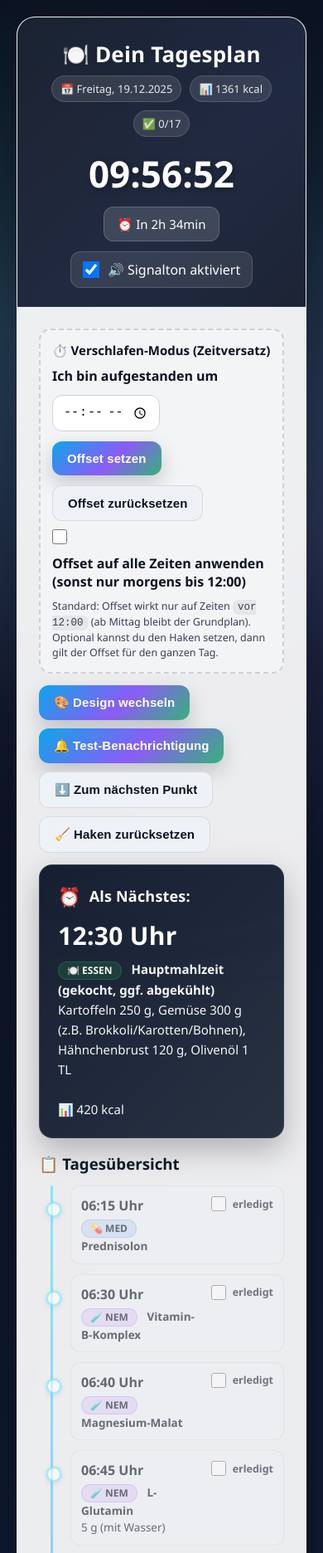
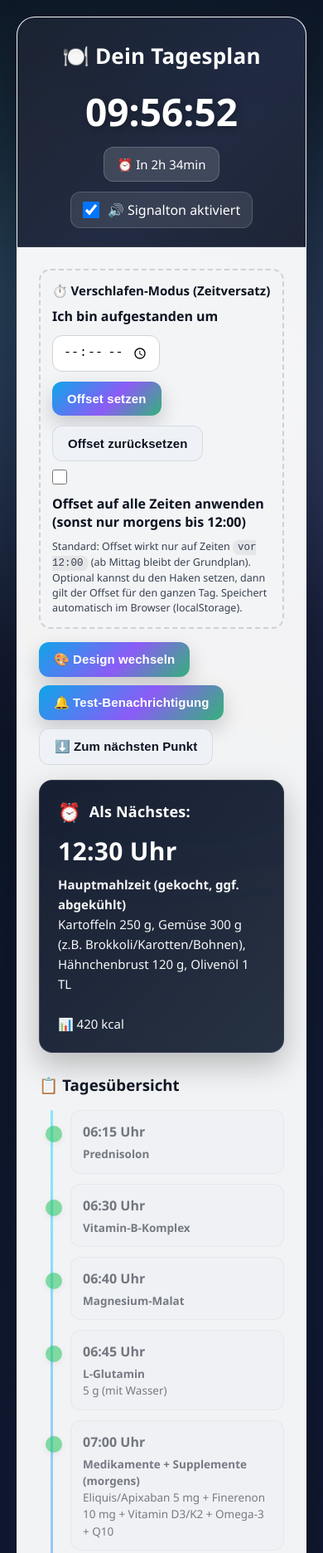
Before and after one commit to harwie1962/tagesplan, a plain HTML site: page index.html in a window 390 px wide. Shown: the top 1872 px of the page at 83% size. Drawn offline with Linux system fonts and the light colour scheme.

Commit message:
Update index.html

```diff
--- a/index.html
+++ b/index.html
@@ -8,7 +8,7 @@
   <style>
     * { margin:0; padding:0; box-sizing:border-box; }
 
-    /* ========= THEME: DEFAULT (dunkel/technisch) ========= */
+    /* ========= THEME: DEFAULT (ruhiger, technisch) ========= */
     body{
       font-family:'Segoe UI',Tahoma,Geneva,Verdana,sans-serif;
       background:
@@ -20,28 +20,30 @@
       padding:20px;
       color:#eaf0ff;
       transition:background .5s ease;
+      -webkit-font-smoothing: antialiased;
+      -moz-osx-font-smoothing: grayscale;
     }
 
-    /* ========= THEME: MEDICAL (GRÜN) – BEIBEHALTEN ========= */
+    /* ========= THEME: MEDICAL (GRÜN) – UNVERÄNDERT ========= */
     body.medical{
       background:linear-gradient(135deg,#e8f5e9 0%,#c8e6c9 100%);
       color:#102014;
     }
 
+    /* WICHTIG: backdrop-filter raus -> deutlich flüssiger */
     .container{
       max-width:820px;
       margin:0 auto;
-      background:rgba(255,255,255,.92);
+      background:rgba(255,255,255,.95);
       border-radius:22px;
-      box-shadow:0 20px 60px rgba(0,0,0,.35);
+      box-shadow:0 14px 40px rgba(0,0,0,.28);
       overflow:hidden;
-      border:1px solid rgba(255,255,255,.14);
-      backdrop-filter: blur(10px);
+      border:1px solid rgba(255,255,255,.10);
     }
     body.medical .container{
       background:#fff;
       border:0;
-      backdrop-filter:none;
+      box-shadow:0 20px 60px rgba(0,0,0,.30);
     }
 
     .header{
@@ -50,7 +52,7 @@
         radial-gradient(900px 260px at 15% 0%, rgba(110,231,255,.25), transparent 60%),
         radial-gradient(900px 260px at 85% 0%, rgba(167,139,250,.22), transparent 60%);
       color:#fff;
-      padding:26px 28px 22px;
+      padding:28px 28px 22px;
       text-align:center;
       transition:background .5s ease;
       border-bottom:1px solid rgba(255,255,255,.10);
@@ -62,33 +64,14 @@
 
     .header h1{
       font-size:26px;
-      margin-bottom:8px;
+      margin-bottom:10px;
       letter-spacing:.2px;
     }
 
-    .subline{
-      font-size:13px;
-      opacity:.9;
-      display:flex;
-      gap:10px;
-      justify-content:center;
-      flex-wrap:wrap;
-      margin-bottom:8px;
-    }
-    .pill{
-      display:inline-flex;
-      gap:8px;
-      align-items:center;
-      padding:6px 10px;
-      border-radius:999px;
-      background:rgba(255,255,255,.12);
-      border:1px solid rgba(255,255,255,.16);
-    }
-
     .current-time{
-      font-size:44px;
+      font-size:46px;
       font-weight:800;
-      margin:14px 0 10px;
+      margin:18px 0 12px;
       text-shadow:2px 2px 8px rgba(0,0,0,.35);
     }
 
@@ -129,8 +112,9 @@
       color:#fff;
       padding:22px;
       border-radius:16px;
-      margin-bottom:18px;
+      margin-bottom:26px;
       box-shadow:0 14px 36px rgba(0,0,0,.25);
+      transition:background .5s ease, box-shadow .5s ease;
       border:1px solid rgba(255,255,255,.10);
     }
     body.medical .next-item{
@@ -157,29 +141,6 @@
     }
     .next-item .description{ font-size:15px; line-height:1.6; opacity:.96; }
 
-    .badge{
-      display:inline-flex;
-      align-items:center;
-      gap:6px;
-      padding:4px 10px;
-      border-radius:999px;
-      font-size:12px;
-      font-weight:800;
-      line-height:1;
-      border:1px solid rgba(255,255,255,.18);
-      background:rgba(255,255,255,.10);
-      margin-right:8px;
-    }
-    .badge.med{ background:rgba(59,130,246,.18); border-color:rgba(59,130,246,.30); }
-    .badge.supp{ background:rgba(168,85,247,.18); border-color:rgba(168,85,247,.30); }
-    .badge.meal{ background:rgba(34,197,94,.16); border-color:rgba(34,197,94,.28); }
-    .badge.optional{ background:rgba(245,158,11,.16); border-color:rgba(245,158,11,.30); }
-
-    body.medical .badge{
-      background:rgba(255,255,255,.22);
-      border-color:rgba(255,255,255,.28);
-    }
-
     .timeline{ position:relative; padding-left:38px; }
     .timeline::before{
       content:"";
@@ -189,6 +150,7 @@
       bottom:0;
       width:3px;
       background:linear-gradient(180deg, rgba(110,231,255,.85) 0%, rgba(167,139,250,.85) 55%, rgba(34,197,94,.65) 100%);
+      transition:background .5s ease;
       border-radius:3px;
     }
     body.medical .timeline::before{
@@ -197,12 +159,12 @@
 
     .timeline-item{
       position:relative;
-      padding:12px 12px 10px;
+      padding:14px 14px 12px;
       margin-bottom:12px;
       background:#f6f7fb;
       border:1px solid rgba(15,23,42,.08);
       border-radius:12px;
-      transition:all .25s ease;
+      transition:background .2s ease; /* weniger teuer als "all" */
     }
     .timeline-item::before{
       content:"";
@@ -214,30 +176,23 @@
       border-radius:50%;
       background:#fff;
       border:3px solid rgba(110,231,255,.9);
+      transition:border-color .3s ease, background .3s ease;
       box-shadow:0 2px 8px rgba(0,0,0,.12);
     }
     body.medical .timeline-item::before{ border-color:#4caf50; }
 
+    /* Hover im Default entschärft -> weniger ruckeln beim Scrollen */
     .timeline-item:hover{
-      transform:translateY(-1px);
-      box-shadow:0 10px 20px rgba(2,6,23,.10);
       background:#ffffff;
+      box-shadow:none;
+      transform:none;
     }
 
-    /* automatisch „vorbei“ */
-    .timeline-item.past{ opacity:.60; background:#eef0f6; }
-
-    /* vom Nutzer abgehakt */
-    .timeline-item.done{
-      opacity:1;
-      background:linear-gradient(135deg,#e8fff1 0%, #f6f7fb 55%, #ffffff 100%);
-      border-color:rgba(34,197,94,.35);
-    }
-    .timeline-item.done::before{ background:#22c55e; border-color:#22c55e; }
+    .timeline-item.completed{ opacity:.55; background:#eef0f6; }
+    .timeline-item.completed::before{ background:#22c55e; border-color:#22c55e; }
 
     .timeline-item.current{
       background:linear-gradient(135deg,#e8f1ff 0%, #f3e8ff 70%, #e8fff1 100%);
-      transform:scale(1.01);
       box-shadow:0 10px 22px rgba(2,6,23,.12);
       border-color:rgba(110,231,255,.35);
     }
@@ -252,57 +207,30 @@
       animation:pulse 2s infinite;
     }
     body.medical .timeline-item.current::before{
-      background:#2e7d32; border-color:#2e7d32;
+      background:#2e7d32;
+      border-color:#2e7d32;
     }
     @keyframes pulse{ 0%,100%{transform:scale(1)} 50%{transform:scale(1.3)} }
 
-    .row-top{
-      display:flex;
-      align-items:flex-start;
-      justify-content:space-between;
-      gap:10px;
-    }
-
     .timeline-item .time{
-      font-weight:900;
+      font-weight:800;
       color:#0b1220;
       font-size:16px;
       margin-bottom:6px;
-      white-space:nowrap;
     }
     body.medical .timeline-item .time{ color:#1b5e20; }
-
-    .timeline-item .description{
-      color:#111827;
-      font-size:13.5px;
-      line-height:1.5;
-    }
+    .timeline-item .description{ color:#111827; font-size:13.5px; line-height:1.5; }
     body.medical .timeline-item .description{ color:#102014; }
 
     .timeline-item .calories{
       color:#2563eb;
-      font-weight:900;
+      font-weight:800;
       margin-top:6px;
       font-size:12.5px;
     }
     body.medical .timeline-item .calories{ color:#1b5e20; }
 
-    .done-box{
-      display:flex;
-      align-items:center;
-      gap:8px;
-      user-select:none;
-      white-space:nowrap;
-      font-size:12.5px;
-      font-weight:900;
-      color:#0b1220;
-      opacity:.9;
-    }
-    .done-box input{ width:18px; height:18px; cursor:pointer; }
-
-    body.medical .done-box{ color:#1b5e20; }
-
-    .controls{ display:flex; gap:10px; margin-bottom:14px; flex-wrap:wrap; }
+    .controls{ display:flex; gap:10px; margin-bottom:18px; flex-wrap:wrap; }
 
     .btn{
       padding:12px 18px;
@@ -310,8 +238,8 @@
       border-radius:12px;
       font-size:15px;
       cursor:pointer;
-      transition:all .25s ease;
-      font-weight:900;
+      transition:transform .2s ease, box-shadow .2s ease;
+      font-weight:800;
       letter-spacing:.1px;
     }
 
@@ -324,7 +252,14 @@
       background:linear-gradient(135deg,#4caf50 0%,#388e3c 100%);
       box-shadow:none;
     }
-    .btn-primary:hover{ transform:translateY(-2px); box-shadow:0 14px 30px rgba(2,6,23,.22); }
+
+    .btn-primary:hover{
+      transform:translateY(-2px);
+      box-shadow:0 14px 30px rgba(2,6,23,.22);
+    }
+    body.medical .btn-primary:hover{
+      box-shadow:0 5px 15px rgba(76,175,80,.4);
+    }
 
     .btn-secondary{
       background:#eef2f7;
@@ -338,7 +273,7 @@
       border:2px solid #ffc107;
       padding:14px;
       border-radius:12px;
-      margin-bottom:14px;
+      margin-bottom:16px;
       display:none;
       color:#1f2937;
     }
@@ -349,7 +284,7 @@
       border:2px dashed rgba(0,0,0,.14);
       padding:14px;
       border-radius:14px;
-      margin-bottom:14px;
+      margin-bottom:16px;
       color:#111827;
     }
     .offset-panel h3{ margin-bottom:10px; color:#0b1220; font-size:15px; }
@@ -357,7 +292,7 @@
     body.medical .offset-panel h3{ color:#1b5e20; }
 
     .offset-row{ display:flex; gap:12px; align-items:center; flex-wrap:wrap; }
-    .offset-row label{ font-weight:900; color:#0b1220; }
+    .offset-row label{ font-weight:800; color:#0b1220; }
     body.medical .offset-row label{ color:#1b5e20; }
 
     .offset-row input[type="time"]{
@@ -378,17 +313,8 @@
   <div class="container">
     <div class="header">
       <h1>🍽️ Dein Tagesplan</h1>
-
-      <!-- NEU: Datum + kcal + Fortschritt -->
-      <div class="subline">
-        <span class="pill" id="planDatePill">📅 —</span>
-        <span class="pill" id="kcalPill">📊 — kcal</span>
-        <span class="pill" id="progressPill">✅ —/—</span>
-      </div>
-
       <div class="current-time" id="currentTime">00:00:00</div>
       <div class="status" id="status">Lädt...</div>
-
       <div class="sound-toggle">
         <input type="checkbox" id="soundToggle" checked onchange="toggleSound()" />
         <label for="soundToggle" style="cursor:pointer;">🔊 Signalton aktiviert</label>
@@ -424,6 +350,7 @@
         <div class="hint">
           Standard: Offset wirkt nur auf Zeiten <code>vor 12:00</code> (ab Mittag bleibt der Grundplan).
           Optional kannst du den Haken setzen, dann gilt der Offset für den ganzen Tag.
+          Speichert automatisch im Browser (localStorage).
         </div>
       </div>
 
@@ -431,65 +358,60 @@
         <button class="btn btn-primary" onclick="toggleTheme()">🎨 Design wechseln</button>
         <button class="btn btn-primary" onclick="testNotification()">🔔 Test-Benachrichtigung</button>
         <button class="btn btn-secondary" onclick="scrollToNext()">⬇️ Zum nächsten Punkt</button>
-        <button class="btn btn-secondary" onclick="resetDone()">🧹 Haken zurücksetzen</button>
       </div>
 
       <div id="nextItem"></div>
 
-      <h3 style="margin-bottom:14px;color:#111827;">📋 Tagesübersicht</h3>
+      <h3 style="margin-bottom:18px;color:#111827;">📋 Tagesübersicht</h3>
       <div class="timeline" id="timeline"></div>
     </div>
   </div>
 
   <script>
-    // ========= PLAN (mit Typen für Badges) =========
+    // ===== NEU: Scroll-Detektor (damit Timeline beim Scrollen nicht dauernd neu gerendert wird) =====
+    let isScrolling = false;
+    let scrollTimer = null;
+    window.addEventListener("scroll", () => {
+      isScrolling = true;
+      if (scrollTimer) clearTimeout(scrollTimer);
+      scrollTimer = setTimeout(() => { isScrolling = false; }, 180);
+    }, { passive: true });
+
+    // MORGEN-PLAN + MEDIKAMENTE + NAHRUNGSERGÄNZUNG
     const schedule = [
-      { time: "06:15", type:"med",  title: "Prednisolon", description: "", calories: 0 },
+      { time: "06:15", title: "Prednisolon", description: "", calories: 0 },
 
-      { time: "06:30", type:"supp", title: "Vitamin-B-Komplex", description: "", calories: 0 },
-      { time: "06:40", type:"supp", title: "Magnesium-Malat", description: "", calories: 0 },
-      { time: "06:45", type:"supp", title: "L-Glutamin", description: "5 g (mit Wasser)", calories: 0 },
+      { time: "06:30", title: "Vitamin-B-Komplex", description: "", calories: 0 },
+      { time: "06:40", title: "Magnesium-Malat", description: "", calories: 0 },
+      { time: "06:45", title: "L-Glutamin", description: "5 g (mit Wasser)", calories: 0 },
 
-      { time: "07:00", type:"med",  title: "Medikamente + Supplemente (morgens)", description: "Eliquis/Apixaban 5 mg + Finerenon 10 mg + Vitamin D3/K2 + Omega-3 + Q10", calories: 0 },
+      { time: "07:00", title: "Medikamente + Supplemente (morgens)", description: "Eliquis/Apixaban 5 mg + Finerenon 10 mg + Vitamin D3/K2 + Omega-3 + Q10", calories: 0 },
 
-      { time: "07:00", type:"meal", title: "Frühstück (sanft, sättigend)", description: "Haferflocken 50 g, Magerquark 150 g, Beeren 80 g, Leinöl 1 EL, Flohsamen 1 TL", calories: 350 },
+      { time: "07:00", title: "Frühstück (sanft, sättigend)", description: "Haferflocken 50 g, Magerquark 150 g, Beeren 80 g, Leinöl 1 EL, Flohsamen 1 TL", calories: 350 },
 
-      { time: "07:30", type:"supp", title: "Kollagen-Drink", description: "10 g", calories: 36 },
+      { time: "07:30", title: "Kollagen-Drink", description: "10 g", calories: 36 },
 
-      { time: "09:00", type:"med",  title: "Herz/Niere", description: "Bisoprolol, Amlodipin, Ezetimib", calories: 0 },
+      { time: "09:00", title: "Herz/Niere", description: "Bisoprolol, Amlodipin, Ezetimib", calories: 0 },
 
-      { time: "09:30", type:"meal", title: "Eiweißblock (klein)", description: "1 Ei (gekocht) + Magerquark 100 g", calories: 150 },
+      { time: "09:30", title: "Eiweißblock (klein)", description: "1 Ei (gekocht) + Magerquark 100 g", calories: 150 },
 
-      { time: "12:30", type:"meal", title: "Hauptmahlzeit (gekocht, ggf. abgekühlt)", description: "Kartoffeln 250 g, Gemüse 300 g (z.B. Brokkoli/Karotten/Bohnen), Hähnchenbrust 120 g, Olivenöl 1 TL", calories: 420 },
+      { time: "12:30", title: "Hauptmahlzeit (gekocht, ggf. abgekühlt)", description: "Kartoffeln 250 g, Gemüse 300 g (z.B. Brokkoli/Karotten/Bohnen), Hähnchenbrust 120 g, Olivenöl 1 TL", calories: 420 },
 
-      { time: "15:30", type:"meal", title: "Kleine Kohlenhydratportion", description: "Haferflocken 30 g + Wasser oder Tee", calories: 115 },
+      { time: "15:30", title: "Kleine Kohlenhydratportion", description: "Haferflocken 30 g + Wasser oder Tee", calories: 115 },
 
-      { time: "17:30", type:"supp", title: "L-Glutamin (2. Portion)", description: "3–5 g", calories: 0 },
+      { time: "17:30", title: "L-Glutamin (2. Portion)", description: "3–5 g", calories: 0 },
 
-      { time: "18:00", type:"med",  title: "Abendmedikamente", description: "Eliquis/Apixaban 5 mg + Rosuvastatin + Ramipril (+ ggf. Artischocke)", calories: 0 },
+      { time: "18:00", title: "Abendmedikamente", description: "Eliquis/Apixaban 5 mg + Rosuvastatin + Ramipril (+ ggf. Artischocke)", calories: 0 },
 
-      { time: "18:30", type:"meal", title: "Leicht & warm", description: "Buchweizen (gekocht) 60 g + Gemüse 250 g + Miso-Dashi 1–2 TL", calories: 220 },
+      { time: "18:30", title: "Leicht & warm", description: "Buchweizen (gekocht) 60 g + Gemüse 250 g + Miso-Dashi 1–2 TL", calories: 220 },
 
-      { time: "20:30", type:"supp", title: "Zink", description: "nur mit Wasser", calories: 0 },
-      { time: "20:30", type:"optional", title: "Optional (wenn Hunger)", description: "Magerquark 100 g", calories: 70 },
+      { time: "20:30", title: "Zink", description: "nur mit Wasser", calories: 0 },
+      { time: "20:30", title: "Optional (wenn Hunger)", description: "Magerquark 100 g", calories: 70 },
 
-      { time: "22:00", type:"supp", title: "Magnesium-Bisglycinat", description: "", calories: 0 }
+      { time: "22:00", title: "Magnesium-Bisglycinat", description: "", calories: 0 }
     ];
 
-    // ========= Badges =========
-    const TYPE_BADGE = {
-      med:      { label:"MED",  icon:"💊", cls:"med" },
-      supp:     { label:"NEM",  icon:"🧪", cls:"supp" },
-      meal:     { label:"ESSEN",icon:"🍽️", cls:"meal" },
-      optional: { label:"OPT",  icon:"⭐", cls:"optional" }
-    };
-
-    function badgeHTML(type){
-      const b = TYPE_BADGE[type] || { label:"INFO", icon:"ℹ️", cls:"supp" };
-      return `<span class="badge ${b.cls}">${b.icon} ${b.label}</span>`;
-    }
-
-    // ========= Offset-Logik: Standard nur morgens bis 12:00, optional ganzer Tag =========
+    // ===== Offset-Logik: Standard nur morgens bis 12:00, optional ganzer Tag =====
     const PLAN_START = "06:15";
     const OFFSET_KEY = "scheduleOffsetMin";
     const ANCHOR_KEY = "scheduleAnchorTime";
@@ -500,54 +422,6 @@
     let offsetMinutes = 0;
     let applyAllDay = false;
 
-    // ========= Abhaken / Persistenz pro Tag =========
-    let doneSet = new Set();
-
-    function todayKey(){
-      const d = new Date();
-      const y = d.getFullYear();
-      const m = String(d.getMonth()+1).padStart(2,"0");
-      const day = String(d.getDate()).padStart(2,"0");
-      return `${y}-${m}-${day}`;
-    }
-    function doneStorageKey(){
-      return `scheduleDone_${todayKey()}`;
-    }
-
-    function loadDone(){
-      try{
-        const raw = localStorage.getItem(doneStorageKey());
-        const arr = raw ? JSON.parse(raw) : [];
-        doneSet = new Set(Array.isArray(arr) ? arr : []);
-      }catch{
-        doneSet = new Set();
-      }
-    }
-
-    function saveDone(){
-      localStorage.setItem(doneStorageKey(), JSON.stringify(Array.from(doneSet)));
-    }
-
-    function toggleComplete(index){
-      if (doneSet.has(index)) doneSet.delete(index);
-      else doneSet.add(index);
-      saveDone();
-      lastNotifiedIndex = -1; // neu berechnen
-      updateHeaderMeta();
-      updateTimeline();
-      updateNextItem();
-    }
-
-    function resetDone(){
-      doneSet = new Set();
-      saveDone();
-      lastNotifiedIndex = -1;
-      updateHeaderMeta();
-      updateTimeline();
-      updateNextItem();
-    }
-
-    // ========= Allgemein =========
     let lastNotifiedIndex = -1;
     let soundEnabled = true;
 
@@ -570,8 +444,10 @@
 
     function getPerItemOffset(item) {
       if (applyAllDay) return offsetMinutes;
+
       const baseMin = getTimeInMinutes(item.time);
       const cutoffMin = getTimeInMinutes(MORNING_CUTOFF);
+
       return baseMin < cutoffMin ? offsetMinutes : 0;
     }
 
@@ -613,6 +489,7 @@
     function toggleApplyAllDay() {
       const el = document.getElementById("applyAllDay");
       saveApplyAllDay(el && el.checked);
+
       lastNotifiedIndex = -1;
       updateTimeline();
       updateNextItem();
@@ -636,6 +513,7 @@
     function resetOffset() {
       saveOffset(0, "");
       localStorage.removeItem(ANCHOR_KEY);
+
       const anchorInput = document.getElementById("anchorTime");
       if (anchorInput) anchorInput.value = "";
 
@@ -644,94 +522,59 @@
       updateNextItem();
     }
 
-    // ========= Header Meta (Datum + kcal + Fortschritt) =========
-    function totalCalories(){
-      return schedule.reduce((sum, it) => sum + (Number(it.calories)||0), 0);
-    }
-
-    function updateHeaderMeta(){
-      const d = new Date();
-      const dateStr = d.toLocaleDateString("de-DE", { weekday:"long", year:"numeric", month:"2-digit", day:"2-digit" });
-      document.getElementById("planDatePill").textContent = `📅 ${dateStr}`;
-      document.getElementById("kcalPill").textContent = `📊 ${totalCalories()} kcal`;
-
-      const doneCount = doneSet.size;
-      const totalCount = schedule.length;
-      document.getElementById("progressPill").textContent = `✅ ${doneCount}/${totalCount}`;
-    }
-
-    // ========= Anzeige-Logik (Next überspringt abgehakte Punkte) =========
+    // ===== Anzeige-Logik =====
     function updateTime() {
       const now = new Date();
       document.getElementById("currentTime").textContent = now.toLocaleTimeString("de-DE");
     }
 
-    function buildSorted(){
+    function findCurrentAndNext() {
+      const currentMinutes = getCurrentMinutes();
+
       const indexed = schedule.map((item, index) => ({
         item, index,
-        eff: getEffectiveItemMinutes(item),
-        done: doneSet.has(index)
+        eff: getEffectiveItemMinutes(item)
       }));
+
       indexed.sort((a, b) => a.eff - b.eff);
-      return indexed;
-    }
 
-    function findCurrentAndNext() {
-      const currentMinutes = getCurrentMinutes();
-      const sorted = buildSorted();
-
-      // NEXT: erstes Element in Zukunft, das NICHT done ist
-      const next = sorted.find(x => x.eff > currentMinutes && !x.done);
+      const next = indexed.find(x => x.eff > currentMinutes);
       const nextIndex = next ? next.index : -1;
 
-      // CURRENT: letztes Element <= jetzt, das NICHT done ist
-      let currentIndex = -1;
-      for (let i = 0; i < sorted.length; i++){
-        if (sorted[i].eff <= currentMinutes && !sorted[i].done) currentIndex = sorted[i].index;
+      let currentSortedPos = -1;
+      for (let i = 0; i < indexed.length; i++) {
+        if (indexed[i].eff <= currentMinutes) currentSortedPos = i;
       }
+      const currentIndex = currentSortedPos >= 0 ? indexed[currentSortedPos].index : -1;
 
-      return { currentIndex, nextIndex, sorted };
+      return { currentIndex, nextIndex, sorted: indexed };
     }
 
     function updateTimeline() {
       const timeline = document.getElementById("timeline");
       const { currentIndex, sorted } = findCurrentAndNext();
-      const nowMin = getCurrentMinutes();
-
       timeline.innerHTML = "";
 
-      sorted.forEach(({ item, index, eff }) => {
+      sorted.forEach(({ item, index }) => {
         const div = document.createElement("div");
         div.className = "timeline-item";
         div.id = `item-${index}`;
 
-        const isDone = doneSet.has(index);
-        if (isDone) div.classList.add("done");
+        const currentPos = sorted.findIndex(x => x.index === currentIndex);
+        const thisPos = sorted.findIndex(x => x.index === index);
 
-        // „past“ wenn Zeit vorbei (unabhängig von done)
-        if (eff <= nowMin) div.classList.add("past");
-
+        if (currentIndex !== -1 && thisPos < currentPos) div.classList.add("completed");
         if (index === currentIndex) div.classList.add("current");
 
         const effTime = getEffectiveItemTimeStr(item);
 
         div.innerHTML = `
-          <div class="row-top">
-            <div>
-              <div class="time">${effTime} Uhr</div>
-              <div class="description">
-                ${badgeHTML(item.type)}
-                <strong>${item.title}</strong>
-                ${item.description ? `<br>${item.description}` : ""}
-              </div>
-              ${item.calories > 0 ? `<div class="calories">📊 ${item.calories} kcal</div>` : ""}
-            </div>
-
-            <label class="done-box" title="Erledigt markieren">
-              <input type="checkbox" ${isDone ? "checked" : ""} onclick="toggleComplete(${index})" />
-              erledigt
-            </label>
+          <div class="time">${effTime} Uhr</div>
+          <div class="description">
+            <strong>${item.title}</strong>
+            ${item.description ? `<br>${item.description}` : ""}
           </div>
+          ${item.calories > 0 ? `<div class="calories">📊 ${item.calories} kcal</div>` : ""}
         `;
         timeline.appendChild(div);
       });
@@ -745,11 +588,11 @@
       if (nextIndex === -1) {
         nextItemDiv.innerHTML = `
           <div class="next-item">
-            <h2>✅ Tagesplan erledigt</h2>
-            <div class="description">Alle Punkte sind abgehakt oder liegen nicht mehr an.</div>
+            <h2>✅ Tagesplan abgeschlossen!</h2>
+            <div class="description">Alle Punkte für heute erledigt.</div>
           </div>
         `;
-        statusDiv.textContent = "Alles erledigt";
+        statusDiv.textContent = "Tagesplan abgeschlossen";
         return;
       }
 
@@ -767,7 +610,6 @@
           <h2>Als Nächstes:</h2>
           <div class="time">${effTime} Uhr</div>
           <div class="description">
-            ${badgeHTML(nextItem.type)}
             <strong>${nextItem.title}</strong><br>
             ${nextItem.description ? `${nextItem.description}<br>` : ""}
             ${nextItem.calories > 0 ? `<br>📊 ${nextItem.calories} kcal` : ""}
@@ -786,7 +628,6 @@
       }
     }
 
-    // ========= Notifications (überspringt done) =========
     function checkForNotifications() {
       if (Notification.permission !== "granted") return;
 
@@ -807,7 +648,7 @@
       }
     }
 
-    // ========= Sound / Notification / Theme =========
+    // ===== Sound / Notification / Theme =====
     function playSound() {
       try {
         const audioContext = new (window.AudioContext || window.webkitAudioContext)();
@@ -923,8 +764,6 @@
       loadTheme();
       loadSoundPreference();
       loadOffset();
-      loadDone();
-      updateHeaderMeta();
 
       updateTime();
       updateTimeline();
@@ -934,12 +773,12 @@
         document.getElementById("notificationAlert").classList.add("show");
       }
 
+      // WICHTIG: Timeline nur updaten, wenn NICHT gescrollt wird
       setInterval(() => {
         updateTime();
-        updateHeaderMeta();
-        updateTimeline();
         updateNextItem();
         checkForNotifications();
+        if (!isScrolling) updateTimeline();
       }, 10000);
     }
 
```
